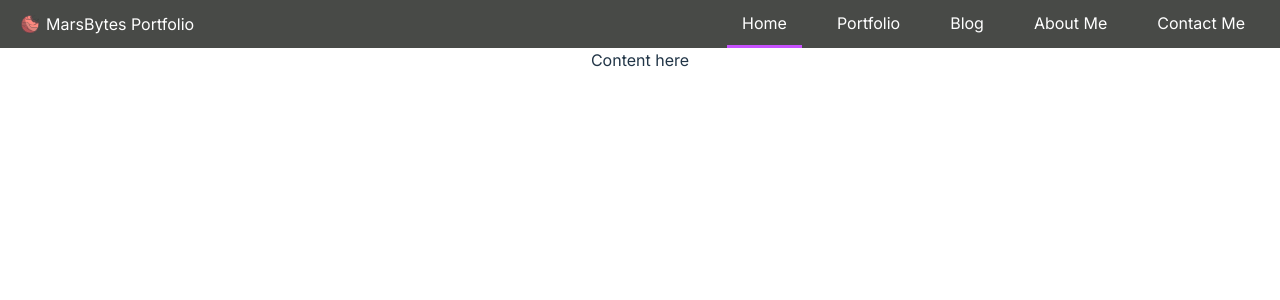
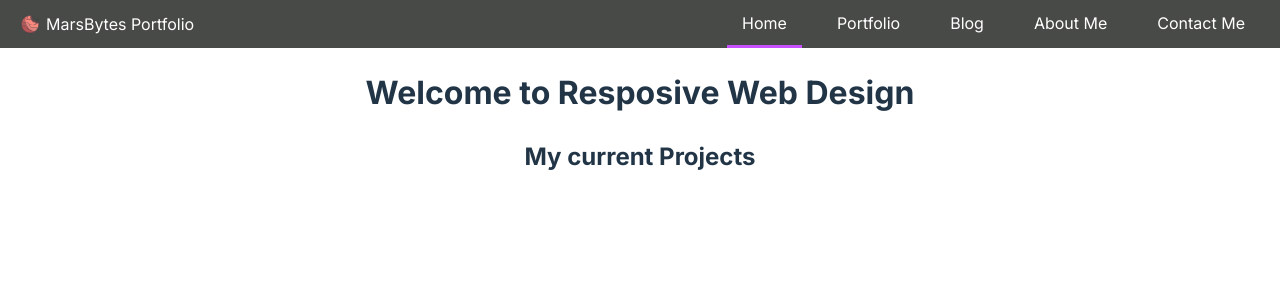
Before and after one commit to Amnesiac9/CS247-Homework-05, a React (Vite) app: page / in a window 1280 px wide. Shown: the top 300 px of the page. Built offline with nearby package versions, Linux system fonts and the light colour scheme.

Commit message:
Added initial scaffolding for header and projects section

```diff
--- /dev/null
+++ b/src/components/HeaderSection.tsx
@@ -0,0 +1,7 @@
+export default function HeaderSection() {
+    return (
+        <div>
+            <h1>Welcome to Resposive Web Design</h1>
+        </div>
+    )
+}
--- /dev/null
+++ b/src/components/ProjectSection.tsx
@@ -0,0 +1,7 @@
+export default function ProjectSection() {
+    return (
+        <div>
+            <h2>My current Projects</h2>
+        </div>
+    )
+}
--- a/src/pages/HomePage.tsx
+++ b/src/pages/HomePage.tsx
@@ -1,5 +1,7 @@
 import { createContext, useState } from "react";
 import NavBar from "../components/NavBar";
+import HeaderSection from "../components/HeaderSection";
+import ProjectSection from "../components/ProjectSection";
 
 const ThemeContext = createContext('')
 
@@ -16,7 +18,8 @@ export default function HomePage() {
                 activePage={activePage}
                 setActivePage={setActivePage}
             />
-            <div>Content here</div>
+            <HeaderSection />
+            <ProjectSection />
         </>
     )
 }
```
